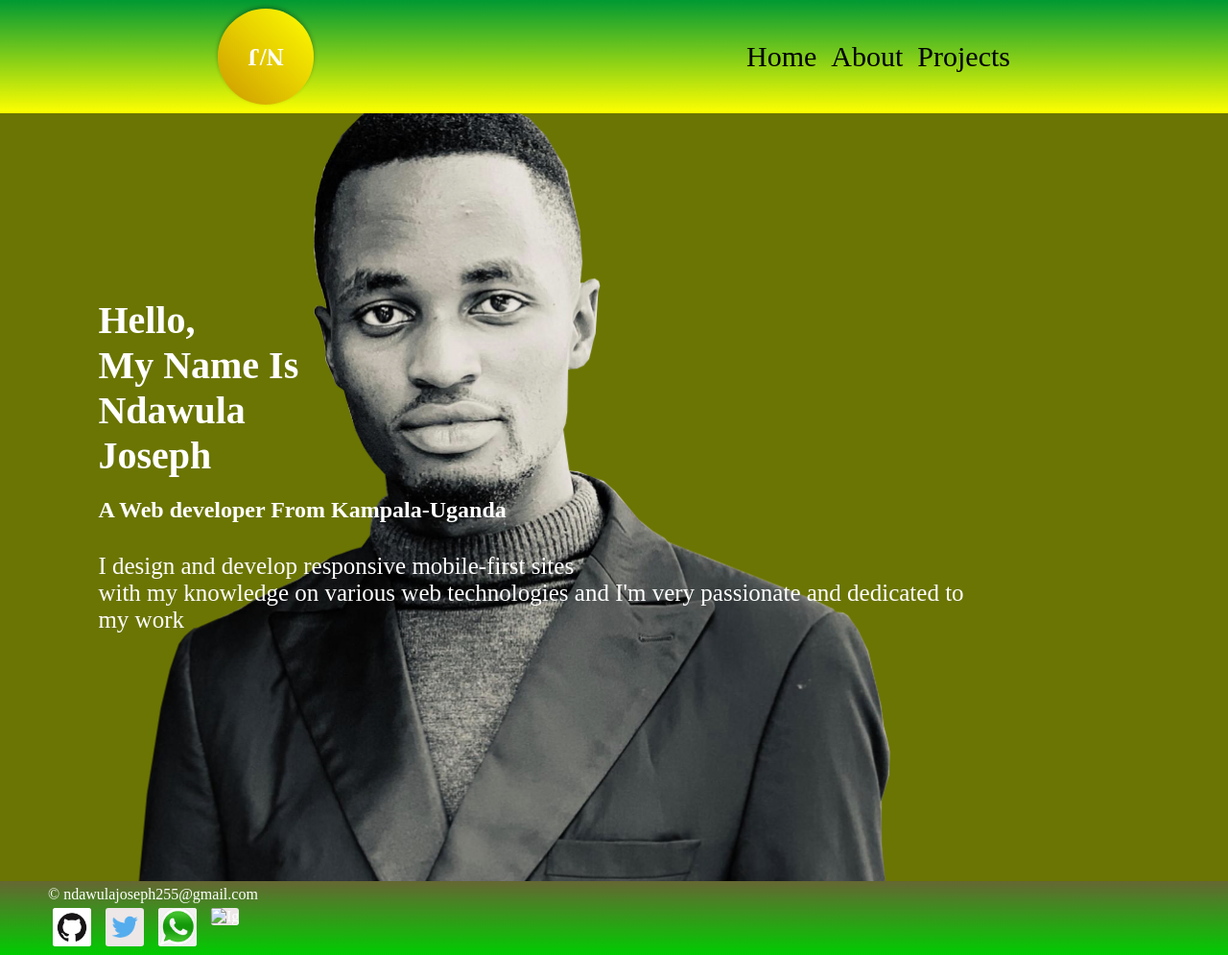
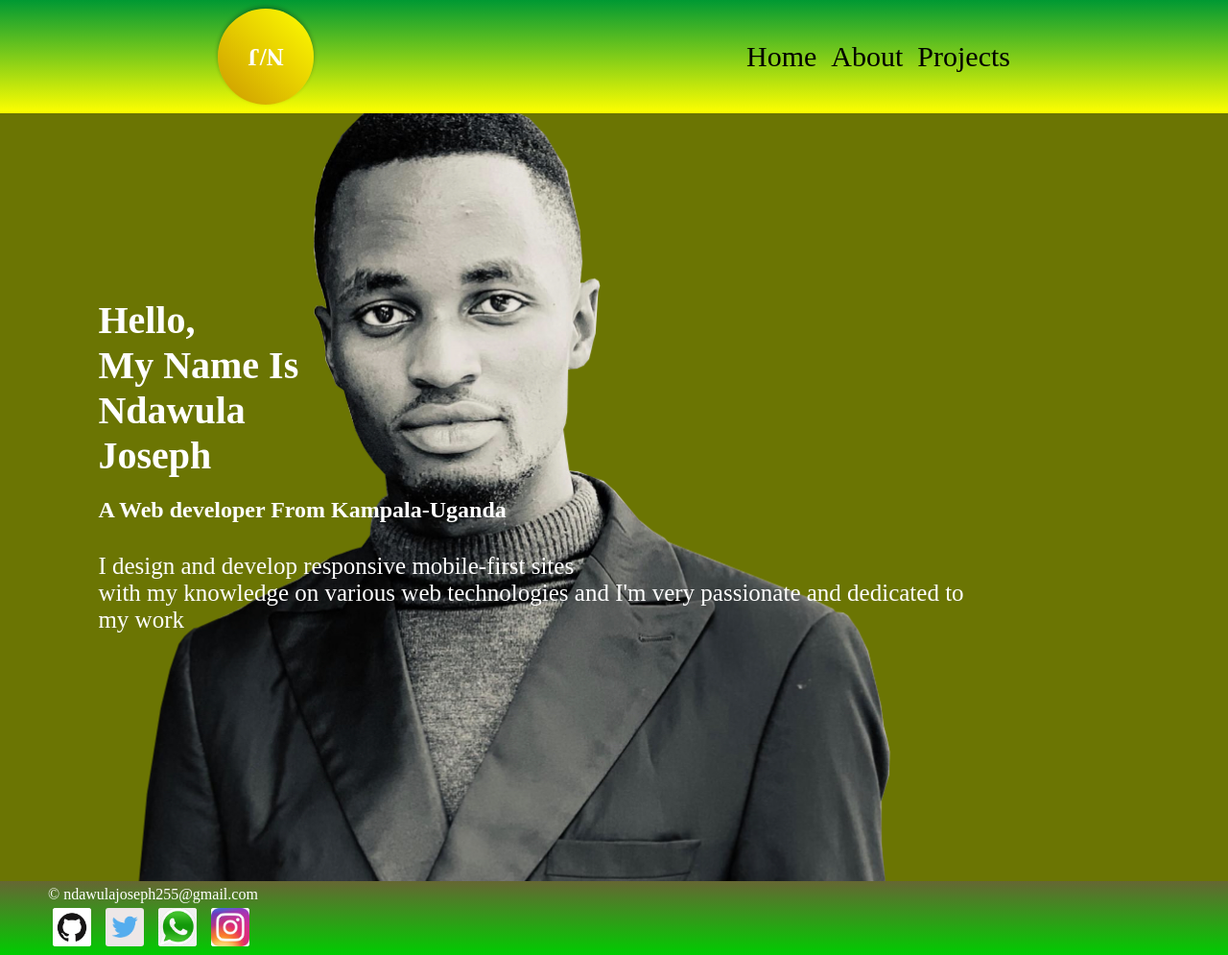
Before and after one commit to Ndawulajoe/my-potifolio, a plain HTML site: page index.html in a window 1280 px wide. Shown: the whole page at 96% size. Drawn offline with Linux system fonts and the light colour scheme.

Commit message:
Update index.html

```diff
--- a/index.html
+++ b/index.html
@@ -51,7 +51,7 @@
             <a href="https://wa.me/256701044728" rel="img">
                 <img src="imgs/usephoto/whatsapp-logo.png" alt="whatsapp-logo">
             </a>
-            <a href="https://instagram.com/joonillan/" rel="img"><img src="imgs/ig.jfif" alt="Ig"></a>
+            <a href="https://instagram.com/joonillan/" rel="img"><img src="imgs/usephoto/ig.jfif" alt="Ig"></a>
         </nav>
     </footer>
 </body>
```
